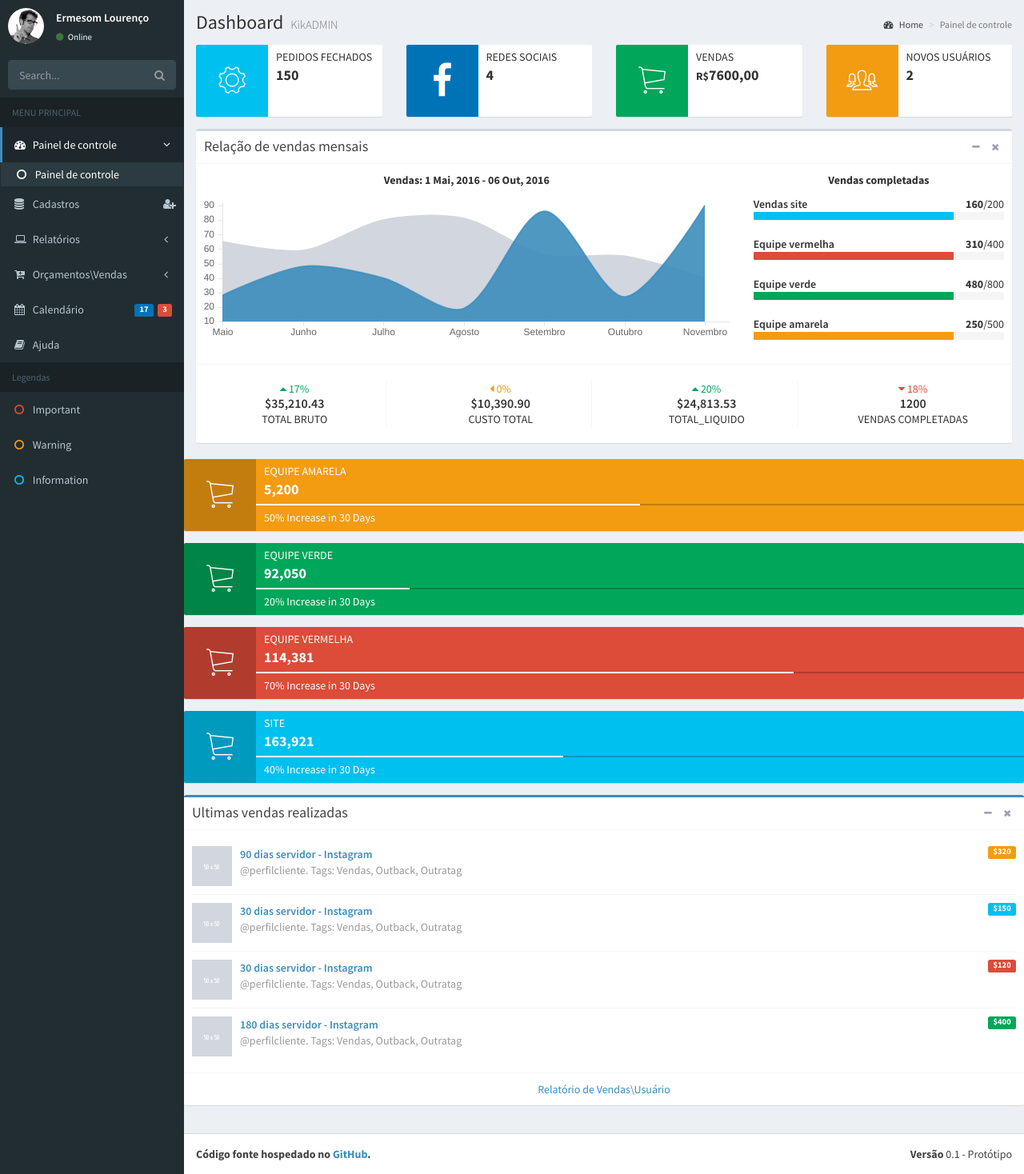
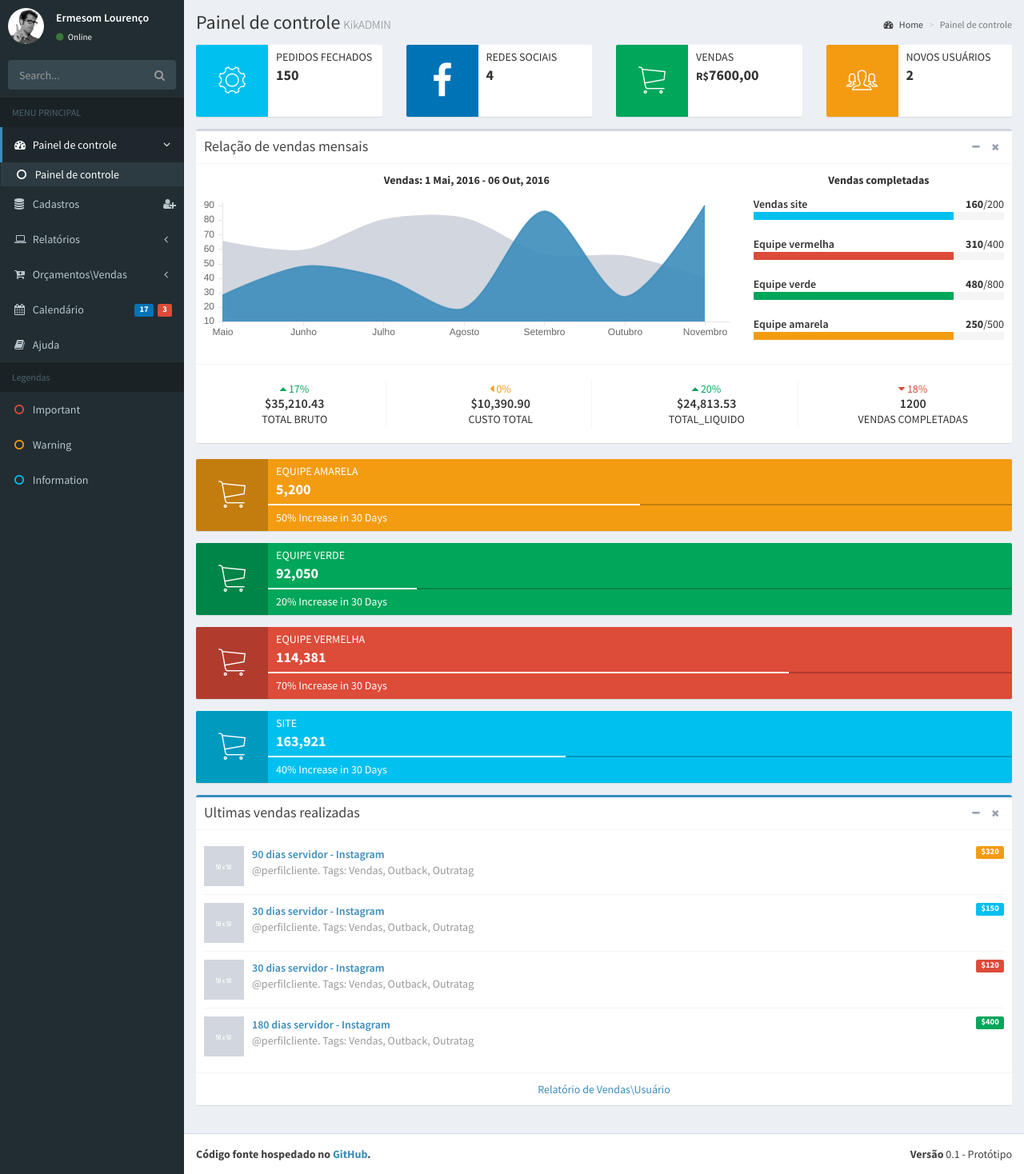
Before and after one commit to Ermesoml/PW-2016-2-Controle-de-vendas, a PHP site: page / in a window 1280 px wide. Shown: the part 50-1518 px from the top of the page at 80% size. Run offline with PHP 8.4, Linux system fonts and the light colour scheme; some libraries are stand-ins or nearby versions.

Commit message:
Ajustes no dashboard

```diff
--- a/index.php
+++ b/index.php
@@ -6,8 +6,7 @@
   <div class="content-wrapper">
     <section class="content-header">
       <h1>
-        Dashboard
-        <small>KikADMIN</small>
+        Painel de controle<small>KikADMIN</small>
       </h1>
       <ol class="breadcrumb">
         <li><a href="#"><i class="fa fa-dashboard"></i> Home</a></li>
@@ -200,7 +199,7 @@
       <div class="row">
         <!-- Left col -->
 
-        <div>
+        <div class="col-md-12">
           <!-- Info Boxes Style 2 -->
           <div class="info-box bg-yellow">
             <span class="info-box-icon"><i class="ion ion-ios-cart-outline"></i></span>
```
